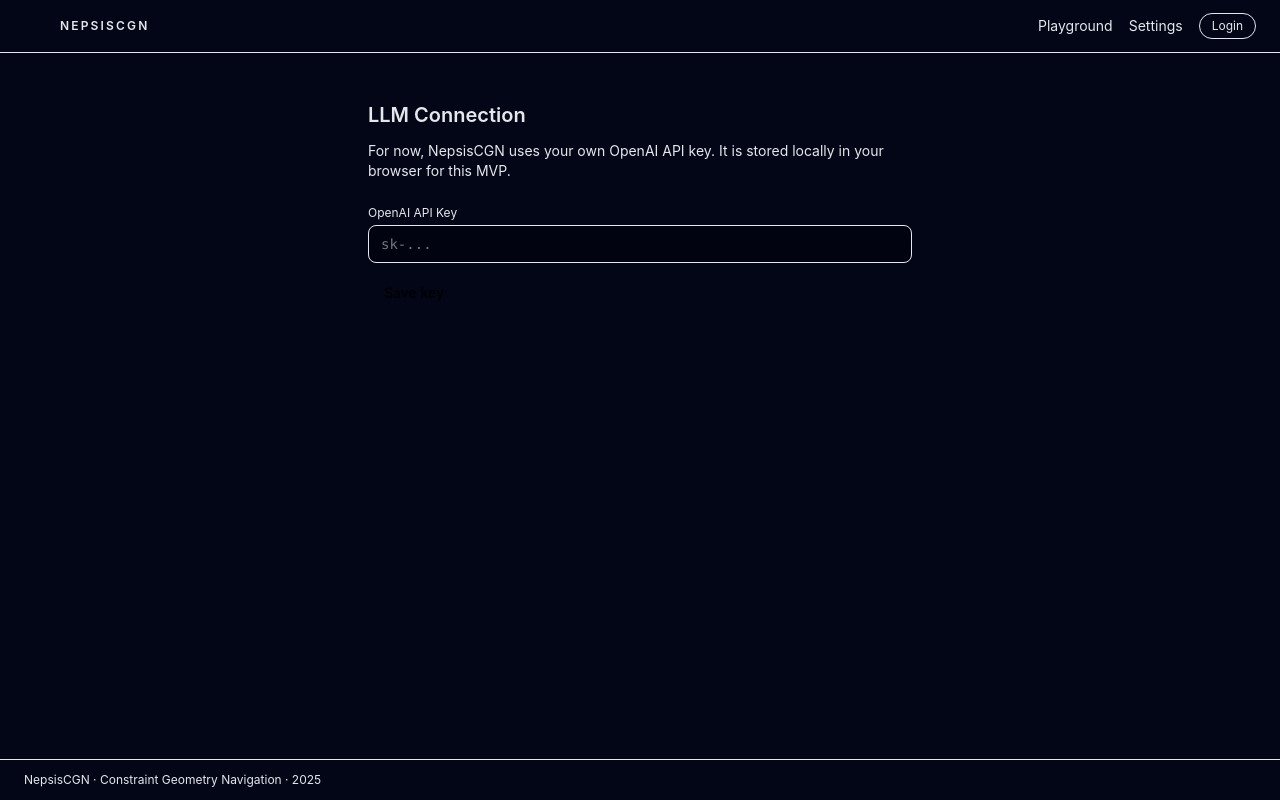
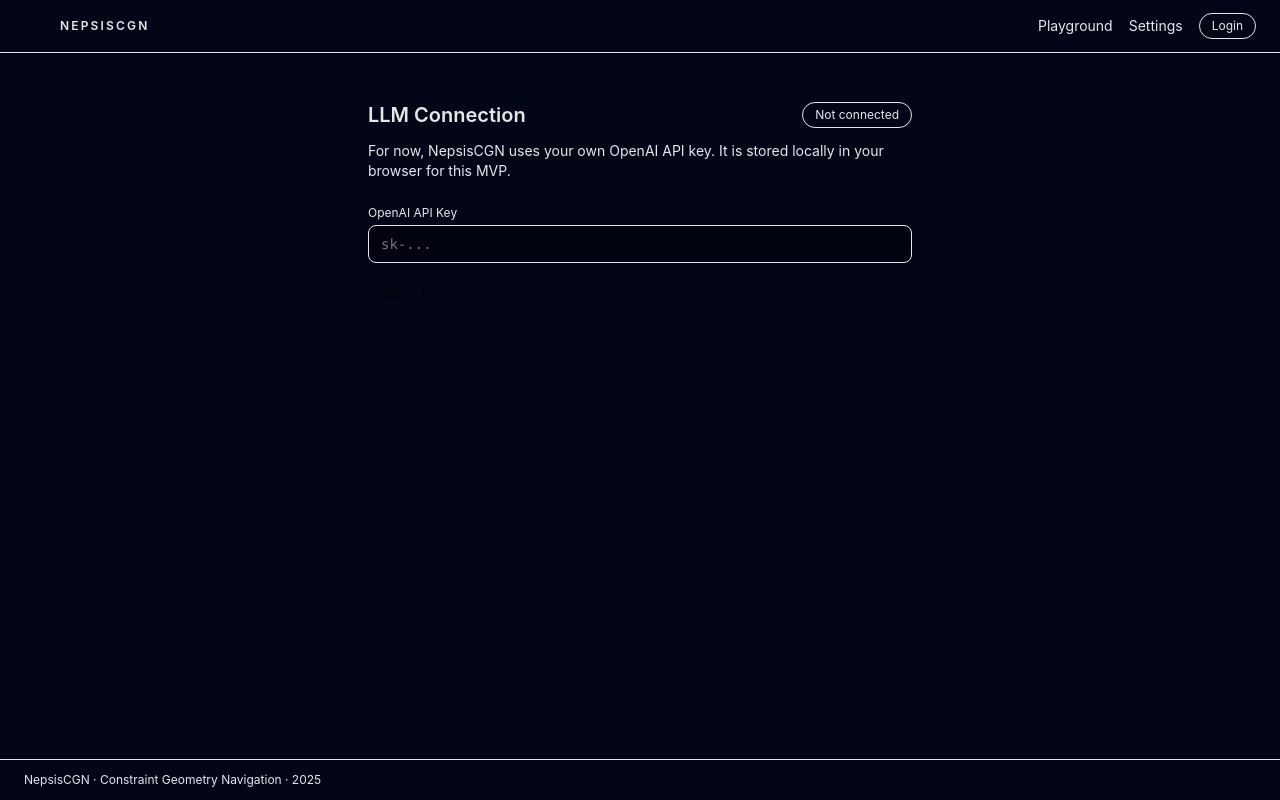
Before and after one commit to ttranslucent/nepsis-cgn, a Next.js app in the folder nepsis-web/: page /settings in a window 1280 px wide. Built offline with nearby package versions, Linux system fonts and the light colour scheme.

Commit message:
Improve settings connectivity indicator

```diff
--- a/nepsis-web/src/app/playground/page.tsx
+++ b/nepsis-web/src/app/playground/page.tsx
@@ -1,6 +1,6 @@
 "use client";
 
-import { useState } from "react";
+import { useEffect, useState } from "react";
 
 type CgnResult = {
   valid: boolean;
@@ -14,6 +14,12 @@
   const [cgn, setCgn] = useState<CgnResult | null>(null);
   const [loading, setLoading] = useState(false);
   const [error, setError] = useState<string | null>(null);
+  const [connected, setConnected] = useState(false);
+
+  useEffect(() => {
+    const stored = window.localStorage.getItem("nepsis_openai_key");
+    setConnected(!!stored);
+  }, []);
 
   async function runNepsis() {
     setLoading(true);
@@ -53,6 +59,9 @@
     <div className="flex h-full flex-col gap-4 px-4 py-6">
       <div className="mx-auto w-full max-w-4xl">
         <h1 className="mb-2 text-xl font-semibold">NepsisCGN Playground</h1>
+        <p className="mb-2 text-xs text-nepsis-muted">
+          Status: {connected ? "Connected to OpenAI (local key)" : "Not connected – add a key in Settings."}
+        </p>
         <p className="mb-4 text-sm text-nepsis-muted">
           Enter a prompt, run your LLM through NepsisCGN, and inspect the output and constraint
           evaluation side-by-side.
--- a/nepsis-web/src/app/settings/page.tsx
+++ b/nepsis-web/src/app/settings/page.tsx
@@ -4,40 +4,69 @@
 
 export default function SettingsPage() {
   const [apiKey, setApiKey] = useState("");
+  const [hasKey, setHasKey] = useState(false);
+  const [message, setMessage] = useState<string | null>(null);
 
   useEffect(() => {
+    if (typeof window === "undefined") return;
     const stored = window.localStorage.getItem("nepsis_openai_key");
     if (stored) {
-      startTransition(() => setApiKey(stored));
+      startTransition(() => {
+        setApiKey(stored);
+        setHasKey(true);
+      });
     }
   }, []);
 
   function saveKey() {
+    if (typeof window === "undefined") return;
     window.localStorage.setItem("nepsis_openai_key", apiKey);
-    alert("API key saved locally in this browser.");
+    setHasKey(true);
+    setMessage("API key saved locally in this browser.");
   }
 
   return (
     <div className="mx-auto max-w-xl px-4 py-12">
-      <h1 className="mb-3 text-xl font-semibold">LLM Connection</h1>
+      <div className="mb-3 flex items-center justify-between">
+        <h1 className="text-xl font-semibold">LLM Connection</h1>
+        <span
+          className={`rounded-full px-3 py-1 text-xs ${
+            hasKey
+              ? "border border-green-500/50 text-green-400"
+              : "border border-nepsis-border text-nepsis-muted"
+          }`}
+        >
+          {hasKey ? "Connected ✓" : "Not connected"}
+        </span>
+      </div>
+
       <p className="mb-6 text-sm text-nepsis-muted">
-        For now, NepsisCGN uses your own OpenAI API key. It is stored locally in
-        your browser for this MVP.
+        For now, NepsisCGN uses your own OpenAI API key. It is stored locally in your browser for
+        this MVP.
       </p>
+
       <label className="mb-1 block text-xs">OpenAI API Key</label>
       <input
-        className="mb-3 w-full rounded-lg border border-nepsis-border bg-black/30 px-3 py-2 text-sm font-mono"
+        className="mb-3 w-full rounded-lg border border-nepsis-border bg-black/30 px-3 py-2 font-mono text-sm focus:border-nepsis-accent focus:outline-none"
         type="password"
+        placeholder="sk-..."
+        autoComplete="new-password"
         value={apiKey}
-        onChange={(e) => setApiKey(e.target.value)}
-        placeholder="sk-..."
+        onChange={(e) => {
+          setApiKey(e.target.value.trim());
+          setMessage(null);
+        }}
       />
+
       <button
         onClick={saveKey}
-        className="rounded-full bg-nepsis-accent px-4 py-2 text-sm font-medium text-black"
+        disabled={!apiKey}
+        className="rounded-full bg-nepsis-accent px-4 py-2 text-sm font-medium text-black disabled:opacity-60"
       >
         Save key
       </button>
+
+      {message && <p className="mt-3 text-xs text-nepsis-muted">{message}</p>}
     </div>
   );
 }
```
